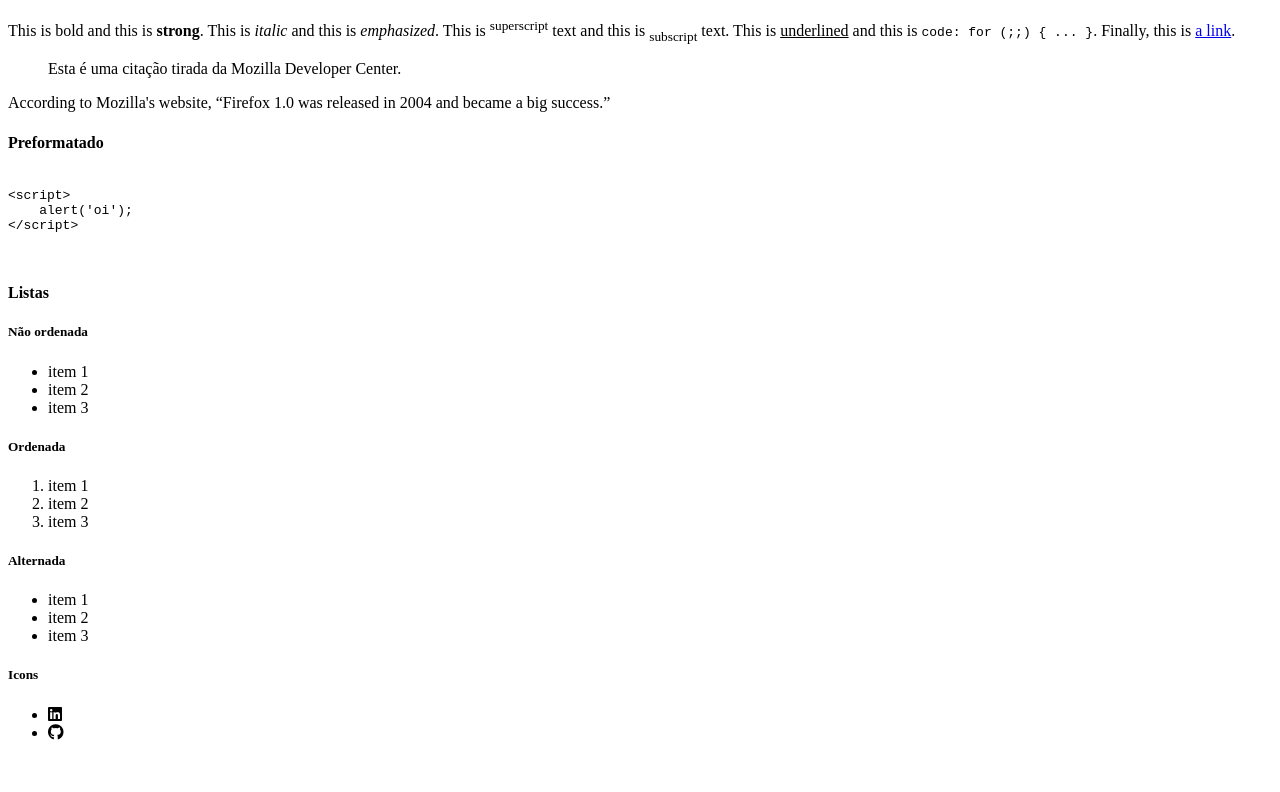
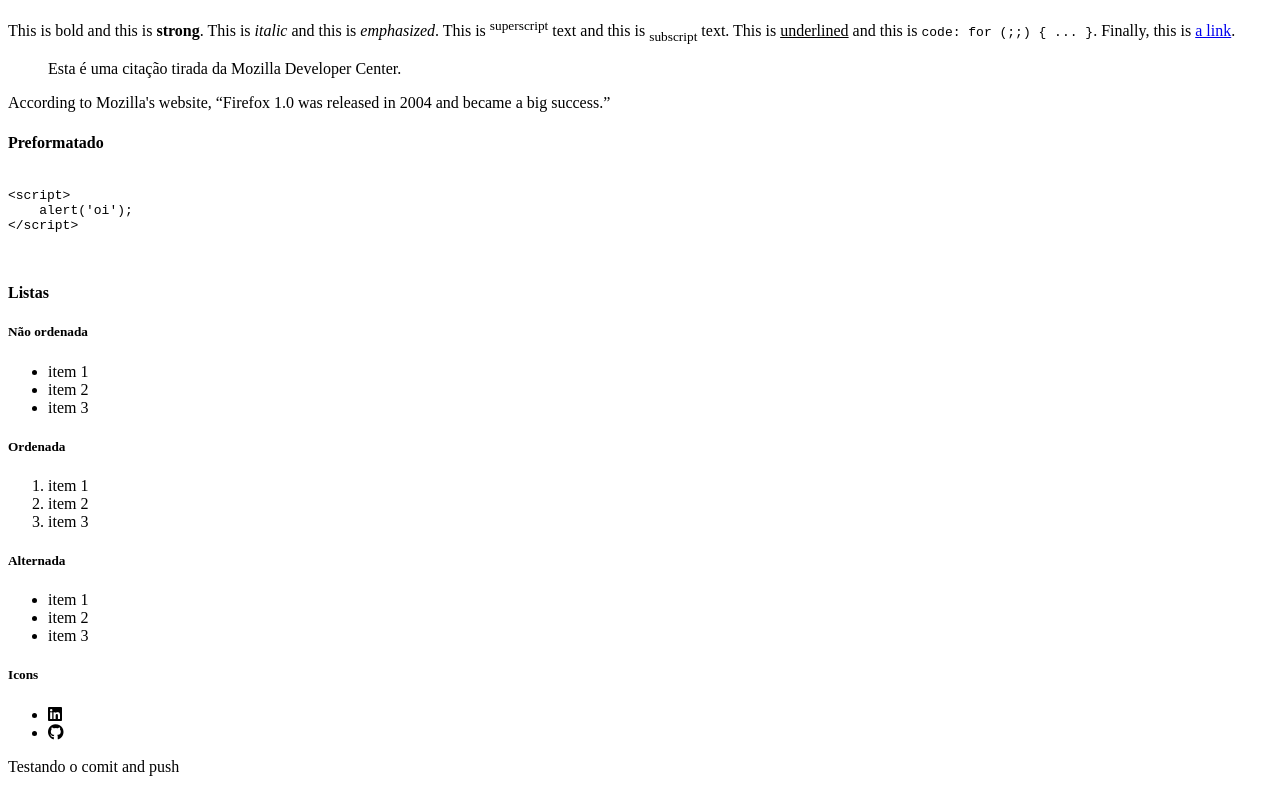
Before and after one commit to diogoBenevenuto/Projeto-HTML-CSS, a plain HTML site: page index.html in a window 1280 px wide. Shown: the part 2562-3354 px from the top of the page. Before the commit the page ends 3320 px from the top, so only its background shows below. Drawn offline with Linux system fonts and the light colour scheme.

Commit message:
Update index.html

```diff
--- a/index.html
+++ b/index.html
@@ -163,6 +163,7 @@
                     <li><i class="fa-brands fa-github"></i></li>
                 </ul>
 
+                <p>Testando o comit and push</p>
 
             </section>
         </main>
```
